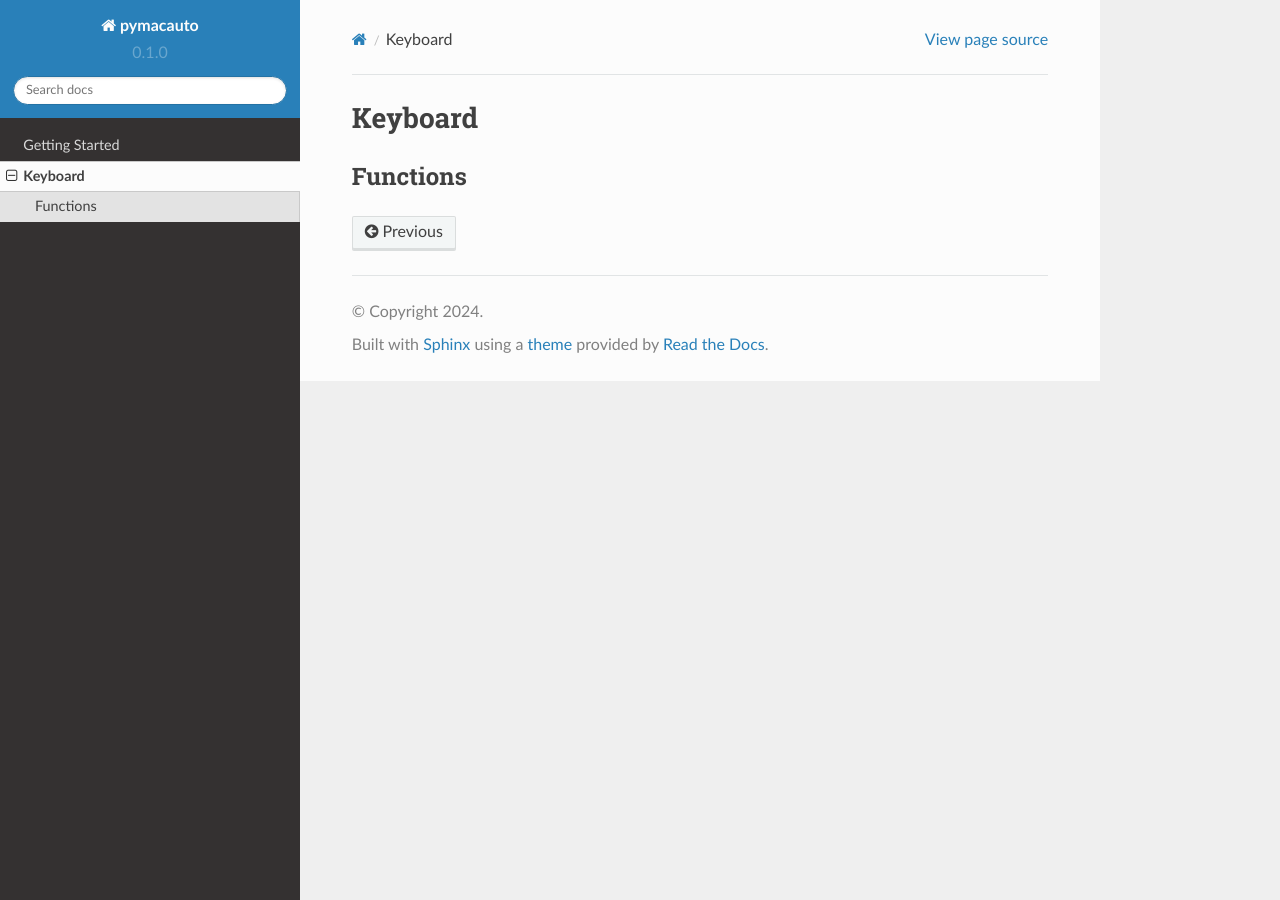
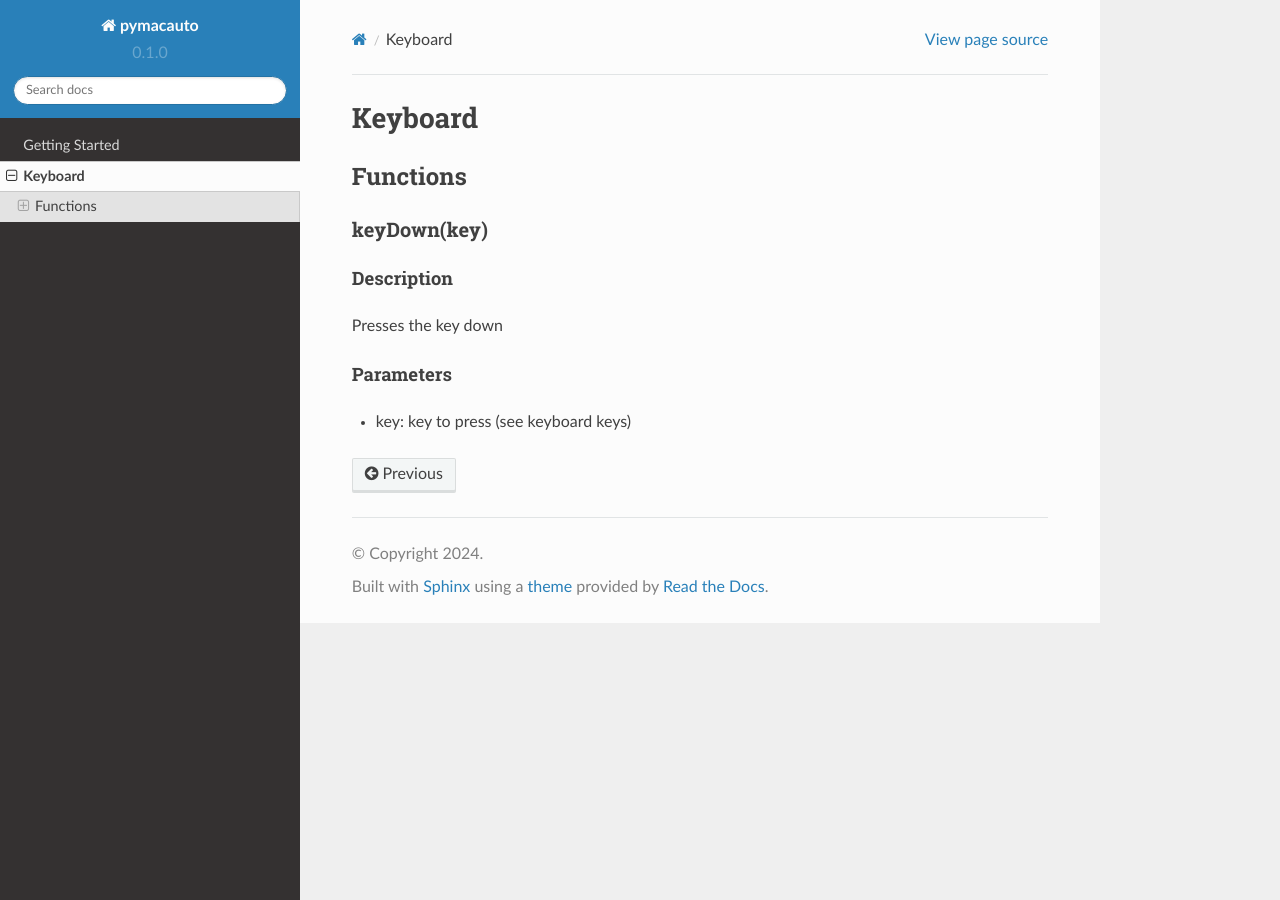
Before and after one commit to Existance29/pymacauto, a Sphinx documentation site: the page built from docs/source/keyboard.rst, in a window 1280 px wide. Built offline with Sphinx 7.4.7 and the Read the Docs theme 2.0.0, drawn with Linux system fonts in a browser that asks for light colours.

Commit message:
Update keyboard.rst

```diff
--- a/docs/source/keyboard.rst
+++ b/docs/source/keyboard.rst
@@ -3,3 +3,13 @@ Keyboard
 
 Functions
 ----------------
+
+keyDown(key)
+^^^^^^^^^
+Description
+"""""""""
+Presses the key down
+
+Parameters
+"""""""""
+* key: key to press (see keyboard keys)
```
